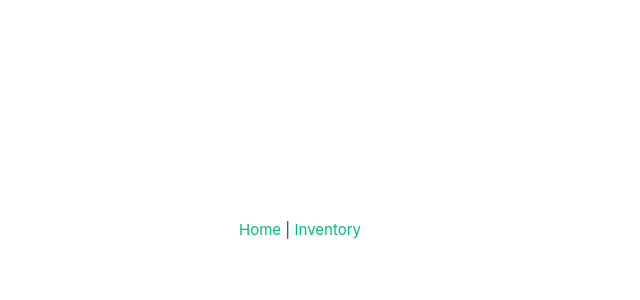
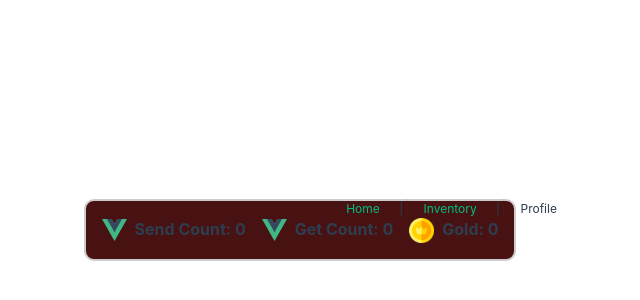
Before and after one commit to C-junior/card-colect, a Vue app: page /profile in a window 1280 px wide. Before the commit this address had no page. Shown: the part 170-470 px from the top of the page, without its empty margins (340-980 px from the left). Built offline with nearby package versions, Linux system fonts and the light colour scheme; no server answers.

Commit message:
adding profile

```diff
--- a/src/App.vue
+++ b/src/App.vue
@@ -1,8 +1,8 @@
-
 <template>
-  <div>
+  <div class="nav-links">
     <router-link to="/">Home</router-link> |
-    <router-link to="/about">Inventory</router-link>
+    <router-link to="/about">Inventory</router-link> |
+    <router-link to="/profile">Profile</router-link>
   </div>
   <router-view/>
 </template>
@@ -12,19 +12,13 @@ import HomeView from './views/HomeView.vue';
 import {  RouterView } from 'vue-router'
 
 export default{
-components:{
-  HomeView
+  components:{
+    HomeView
+  }
 }
-}
-
-
-
 </script>
 
 <style scoped>
-
-
-
 header {
   line-height: 1.5;
   max-height: 100vh;
@@ -35,29 +29,30 @@ header {
   margin: 0 auto 2rem;
 }
 
-nav {
-  width: 100%;
+.nav-links {
+  width: 100vh;
   font-size: 12px;
   text-align: center;
-  margin-top: 2rem;
+  position: absolute;
+  top: 0;
+  z-index: 999;
 }
 
-nav a.router-link-exact-active {
+.nav-links a.router-link-exact-active {
   color: var(--color-text);
 }
 
-nav a.router-link-exact-active:hover {
+.nav-links a.router-link-exact-active:hover {
   background-color: transparent;
 }
 
-nav a {
+.nav-links a {
   display: inline-block;
   padding: 0 1rem;
   border-left: 1px solid var(--color-border);
 }
 
-nav a:first-of-type {
+.nav-links a:first-of-type {
   border: 0;
 }
-
 </style>
--- a/src/components/InventoryCards.vue
+++ b/src/components/InventoryCards.vue
@@ -39,19 +39,34 @@ export default {
   },
   methods: {
     async deleteItem(item) {
-      const collectionName = "inventory"; // Replace with the name of your Firestore collection
-      const documentId = item.id; // Use the document ID to delete the item
+  const collectionName = "inventory";
+  const documentId = item.id;
   try {
     const db = firebase.firestore();
     const docRef = db.collection(collectionName).doc(documentId);
-        await docRef.delete();
+    const deletedItem = await docRef.get();
+    const gold = Math.floor(Math.random() * 100) + 1; // generate random amount of gold between 1 to 100
+    const data = deletedItem.data();
+    const { userId } = data;
+    const userRef = db.collection("userProfiles").doc(userId); // assuming you have a collection named "users"
+    await db.runTransaction(async (transaction) => {
+      const userDoc = await transaction.get(userRef);
+      if (!userDoc.exists) {
+        throw "User does not exist!";
+      }
+      const { gold: currentGold = 0 } = userDoc.data();
+      const newGold = currentGold + gold;
+      transaction.update(userRef, { gold: newGold });
+      transaction.delete(docRef);
       console.log(`Document with ID ${documentId} successfully deleted from Firestore`);
-        // Remove the deleted item from the userInventory array
       this.userInventory = this.userInventory.filter((invItem) => invItem.id !== item.id);
+    });
   } catch (error) {
     console.error("Error deleting document: ", error);
   }
-    }
+},
+
+
   }
 }
 </script>
@@ -84,7 +99,6 @@ export default {
   }
 
   .card-item {
-    flex: 1 1 20%;
     margin: 10px;
     border: 2px solid rgb(199, 8, 8);
     border-radius: 10px;
--- /dev/null
+++ b/src/components/UserProfile.vue
@@ -0,0 +1,109 @@
+<template>
+    <div class="profile-container">
+      <div v-if="isLogin" class="user-profile">
+        <img :src="user.photoURL" class="profile-picture" alt="perfil">
+        <h2 class="profile-name">{{ user.displayName }}</h2>
+      </div>
+
+      <div class="profile-stats">
+        <div class="stat-item">
+          <img src="../assets/logo.svg" alt="send-count-icon" class="stat-icon">
+          <p class="stat-text">Send Count: {{ sendCount }}</p>
+        </div>
+        <div class="stat-item">
+          <img src="../assets/logo.svg" alt="get-count-icon" class="stat-icon">
+          <p class="stat-text">Get Count: {{ getCount }}</p>
+        </div>
+        <div class="stat-item">
+          <img src="../assets/coin.png" alt="gold-icon" class="stat-icon">
+          <p class="stat-text">Gold: {{ gold }}</p>
+        </div>
+      </div>
+    </div>
+  </template>
+  <script>
+  import Navbar from '../components/Login.vue';
+  import { useAuth } from '@/firebase.js';
+  import { ref, watchEffect } from 'vue';
+  import firebase from 'firebase/app';
+  import 'firebase/firestore';
+
+  export default {
+    components: {
+      Navbar
+    },
+    name: 'Profile',
+    setup() {
+      const { user, isLogin } = useAuth();
+      const sendCount = ref(0);
+      const getCount = ref(0);
+      const gold = ref(0);
+
+      watchEffect(() => {
+        if (user.value) {
+          // Retrieve send count, get count, and gold from Firestore
+          const db = firebase.firestore();
+          const userRef = db.collection('userProfiles').doc(user.value.uid);
+          userRef.get().then((doc) => {
+            const userData = doc.data();
+            sendCount.value = userData.sendCount || 0;
+            getCount.value = userData.getCount || 0;
+            gold.value = userData.gold || 0;
+          }).catch((error) => {
+            console.error('Error retrieving user data: ', error);
+          });
+        }
+      });
+
+      return { user, sendCount, getCount, gold, isLogin };
+    }
+  }
+  </script>
+  <style scoped>
+  .profile-container {
+    display: flex;
+    align-items: center;
+    justify-content: space-between;
+    padding: 1rem;
+    border: 2px solid #ccc;
+    border-radius: 10px;
+    background-color: rgb(73, 18, 18);
+  }
+
+  .user-profile {
+    display: flex;
+    align-items: center;
+    gap: 1rem;
+  }
+
+  .profile-picture {
+    width: 50px;
+    height: 50px;
+    border-radius: 50%;
+  }
+
+  .profile-name {
+    font-size: 1.2rem;
+    font-weight: bold;
+  }
+
+  .profile-stats {
+    display: flex;
+    gap: 1rem;
+  }
+
+  .stat-item {
+    display: flex;
+    align-items: center;
+    gap: 0.5rem;
+  }
+
+  .stat-icon {
+    width: 25px;
+  }
+
+  .stat-text {
+    font-size: 1rem;
+    font-weight: bold;
+  }
+  </style>
--- a/src/firebase.js
+++ b/src/firebase.js
@@ -20,6 +20,21 @@ const firebaseConfig = {
 firebase.initializeApp(firebaseConfig);
 
 export const auth = firebase.auth();
+// export function useAuth() {
+//     const user = ref(null)
+//     const unsubscribe = auth.onAuthStateChanged(_user => (user.value = _user))
+//     onUnmounted(unsubscribe)
+//     const isLogin = computed(() => user.value !== null)
+
+//     const signIn = async () => {
+//       const googleProvider = new firebase.auth.GoogleAuthProvider()
+//       await auth.signInWithPopup(googleProvider)
+//     }
+//     const signOut = () => auth.signOut()
+
+//     return { user, isLogin, signIn, signOut }
+//   }
+ // try create a profile code
   export function useAuth() {
     const user = ref(null)
     const unsubscribe = auth.onAuthStateChanged(_user => (user.value = _user))
@@ -29,11 +44,24 @@ export function useAuth() {
     const signIn = async () => {
       const googleProvider = new firebase.auth.GoogleAuthProvider()
       await auth.signInWithPopup(googleProvider)
+      // Create a user profile if it doesn't exist
+      const userProfileRef = firestore.collection('userProfiles').doc(user.value.uid)
+      const userProfile = await userProfileRef.get()
+      if (!userProfile.exists) {
+        await userProfileRef.set({
+          gold: 0,
+          gems: 0,
+          sendCount: 0,
+          getCount: 0
+        })
+      }
     }
     const signOut = () => auth.signOut()
 
     return { user, isLogin, signIn, signOut }
   }
+
+  //end of try
 
 export const firestore = firebase.firestore()
 const messagesCollection = firestore.collection('messages')
@@ -65,7 +93,7 @@ export function useChat() {
 
            const { user, isLogin } = useAuth()
           const sendMessage = image => {
-             if (!isLogin.value) return
+  if (!isLogin.value) return;
   const selectedCards = [];
   while (selectedCards.length < 3) {
     const card = cards[Math.floor(Math.random() * cards.length)];
@@ -73,7 +101,7 @@ export function useChat() {
       selectedCards.push(card);
     }
   }
-         const { photoURL, uid, displayName } = user.value
+  const { photoURL, uid, displayName } = user.value;
   selectedCards.forEach(card => {
     const message = {
       cardName: card.name,
@@ -86,10 +114,22 @@ export function useChat() {
       createdAt: firebase.firestore.FieldValue.serverTimestamp()
     };
     messagesRef.add(message)
-                 .then(docRef => console.log(`Message written with ID: ${docRef.id}`))
+      .then(docRef => {
+        console.log(`Message written with ID: ${docRef.id}`);
+        // Update send count of the user
+        const userDocRef = firestore.collection('userProfiles').doc(uid);
+        userDocRef.get().then(doc => {
+          if (doc.exists) {
+            const sendCount = doc.data().sendCount || 0;
+            userDocRef.update({ sendCount: sendCount + 1 });
+          } else {
+            userDocRef.set({ sendCount: 1 });
+          }
+        });
+      })
       .catch(error => console.error(`Error adding message: ${error}`));
   });
-           }
+};
            const getCard = (message) => {
             const { photoURL, uid, displayName } = user.value;
             if (!message.cardImg) {
@@ -110,6 +150,18 @@ export function useChat() {
               .add(inventoryItem)
               .then((docRef) => {
                 console.log(`Inventory item written with ID: ${docRef.id}`);
+                const userDocRef = firestore.collection('userProfiles').doc(uid)
+                userDocRef.get().then(
+                  doc =>{
+                    if(doc.exists) {
+                      const getCount = doc.data().getCount || 0
+                      userDocRef.update({ getCount: getCount + 1})
+                    } else {
+                      userDocRef.set({getCount: 1})
+                    }
+                  }
+                )
+                .catch(error => console.error(`Error adding message: ${error}`));
                 return docRef.id; // Return the ID of the new inventory item
               })
               .catch((error) => {
--- a/src/router/index.js
+++ b/src/router/index.js
@@ -1,5 +1,7 @@
 import { createRouter, createWebHistory } from 'vue-router'
 import HomeView from '../views/HomeView.vue'
+import AboutView from '../views/AboutView.vue'
+import ProfileView from '../views/ProfileView.vue'
 
 const router = createRouter({
   history: createWebHistory(import.meta.env.BASE_URL),
@@ -12,10 +14,12 @@ const router = createRouter({
     {
       path: '/about',
       name: 'about',
-      // route level code-splitting
-      // this generates a separate chunk (About.[hash].js) for this route
-      // which is lazy-loaded when the route is visited.
-      component: () => import('../views/AboutView.vue')
+      component: AboutView
+    },
+    {
+      path: '/profile',
+      name: 'profile',
+      component: ProfileView
     }
   ]
 })
--- a/src/views/HomeView.vue
+++ b/src/views/HomeView.vue
@@ -10,7 +10,7 @@
         </div>
       <br><br>
     </div>
-    <br> <button @click="send" :disabled="isDisabled"> Drop </button>
+    <br> <button @click="send" > Drop </button>
     <br><br>
     <div class="card-container">
 
@@ -46,21 +46,7 @@ export default {
     const message = ref('')
 
     // Disable the button for 3 minutes after a click
-    const isDisabled = ref(false)
-    const handleButtonClick = () => {
-  isDisabled.value = true;
-  console.log('Button disabled:', isDisabled.value);
 
-  setTimeout(() => {
-    isDisabled.value = false;
-    console.log('Button enabled:', isDisabled.value);
-  }, 1 * 10 * 1000);
-};
-    watch(user, () => {
-      if (user.value) {
-        handleButtonClick();
-      }
-    });
 
     const pegar = async (message) => {
   // Check if the message has already been added to the inventory
@@ -89,7 +75,7 @@ export default {
 
     // Send a message
     const send = async () => {
-      const fiveMinutesAgo = new Date(Date.now() - (5 * 60 * 1000));
+      const fiveMinutesAgo = new Date(Date.now() - (1 * 10 * 1000));
   const userMessagesQuery = messagesRef.where('userId', '==', user.value.uid);
   const recentMessages = await userMessagesQuery
     .where('createdAt', '>', fiveMinutesAgo)
@@ -102,7 +88,6 @@ export default {
     return;
   }
   await sendMessage(message.value);
-  handleButtonClick();
   message.value = ''; // Clear the input field after sending
 };
 
@@ -114,6 +99,7 @@ export default {
         messages.value.push(doc.data());
       });
     });
+
 
     return { user, isLogin, messages,  message, send , pegar,  inventoryRef };
   }
--- /dev/null
+++ b/src/views/ProfileView.vue
@@ -0,0 +1,15 @@
+<script >
+import UserProfile from '../components/UserProfile.vue'
+
+export default {
+   components:{
+    UserProfile
+   }
+}
+</script>
+
+<template>
+  <main>
+    <UserProfile  />
+  </main>
+</template>
```
Also changed, not shown: src/assets/coin.png (added). Lines whose indentation alone changed are shown as unchanged.
